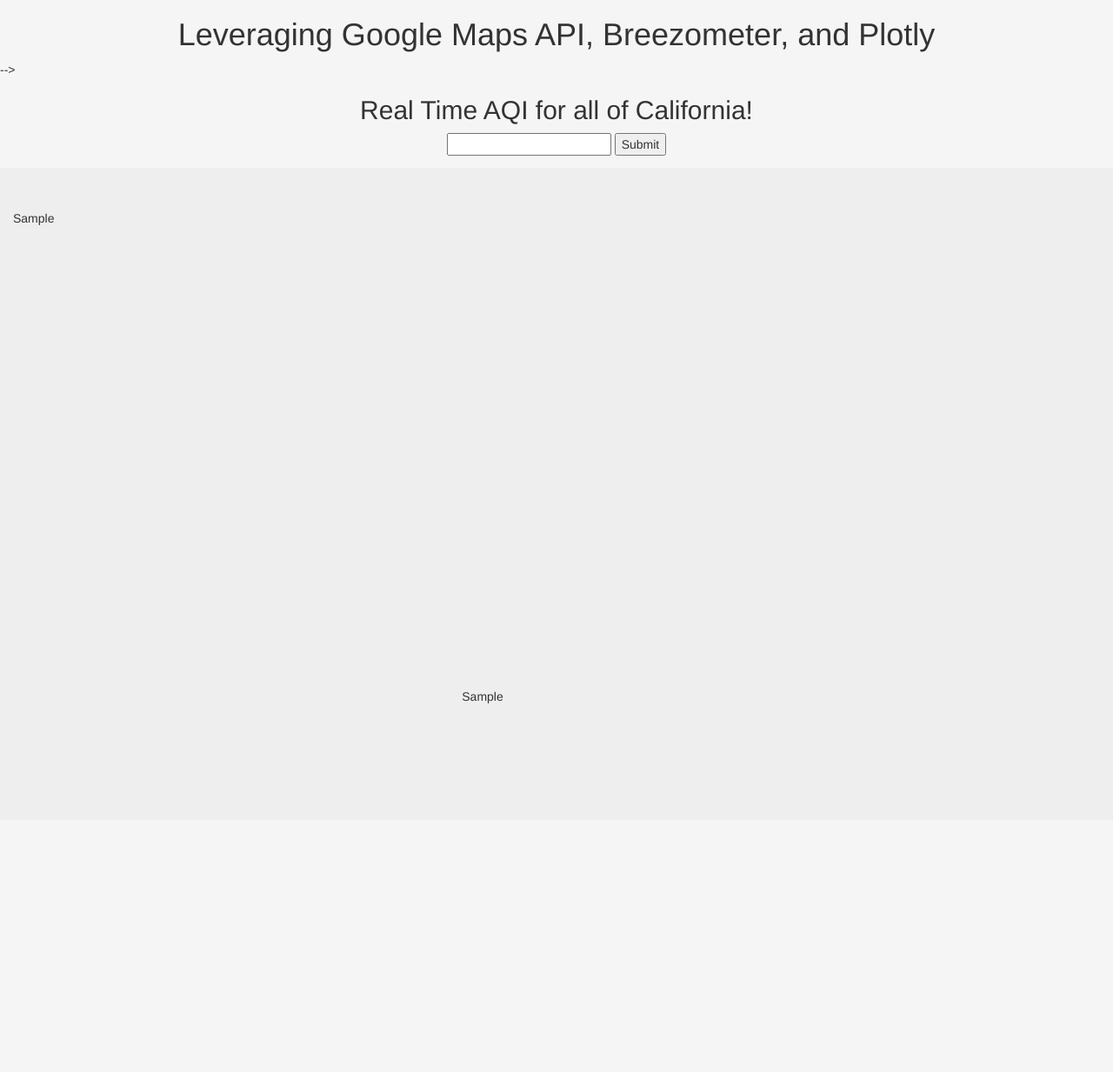
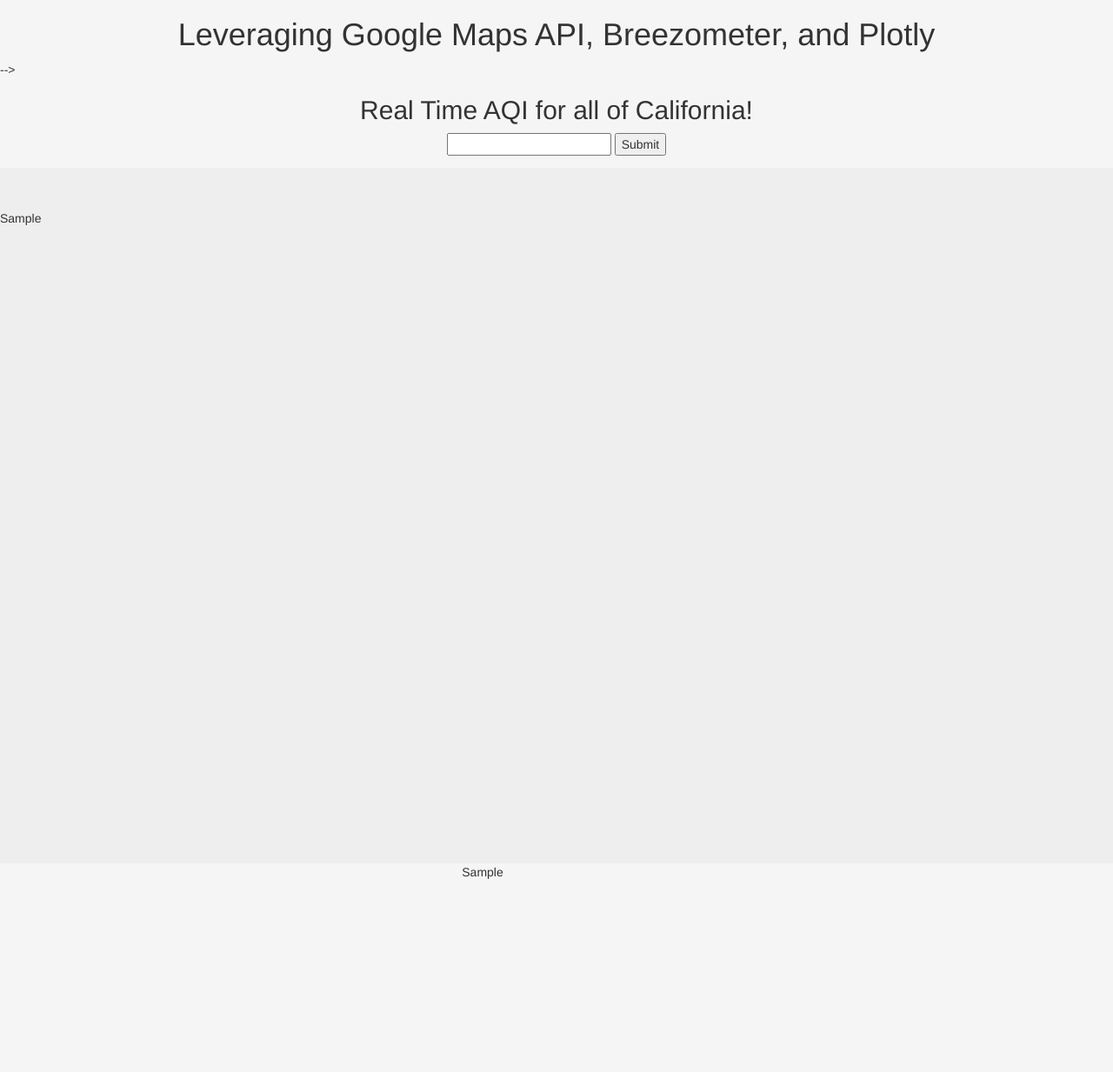
Before and after one commit to ralfsantacruz/CA-Weather-Dashboard, a Flask app: template open_weather/templates/index.html in a window 1280 px wide. Shown: the top 1233 px of the page at 87% size. Run offline with Flask 2, Linux system fonts and the light colour scheme; the template is opened without the code that fills it: most values are stand-ins (such as "Sample title", 1, 10 or a date in 2020); parts of the project's set-up code (start-up, migrations or seed data) failed here and were passed over; some libraries are stand-ins or nearby versions.

Commit message:
prototype map on web app

```diff
--- a/open_weather/app.py
+++ b/open_weather/app.py
@@ -1,4 +1,4 @@
-from flask import Flask, render_template, request
+from flask import Flask, render_template, request, Markup
 from graph_gen import generate_plot
 from map_gen import generate_scattermap
 
@@ -17,7 +17,7 @@ def home():
 
     if request.method == 'GET':
         df = pd.read_sql_query(query, engine).set_index('index')
-        map_html = generate_scattermap(df)
+        map_html = Markup(generate_scattermap(df))
         # plot_html = generate_plot("san francisco")
     else:
         # text = request.form['text']
--- a/open_weather/map_gen.py
+++ b/open_weather/map_gen.py
@@ -24,7 +24,6 @@ def check_col(df,col):
     size = df[col]
     colorscale = 'Jet'
     reversescale=False
-    name = col.title()
 
     if col == 'rain':
         string = "{}<br>Value: {}mm"
@@ -34,7 +33,6 @@ def check_col(df,col):
 
     elif col == 'wind_speed':
         string = "{}<br>Value: {}m/s"
-        name = name.replace("_"," ")
 
     elif col == 'temperature':
         string = "{}<br>Value: {}\u00b0C"
@@ -48,7 +46,7 @@ def check_col(df,col):
     elif col == 'pressure':
         string = "{}<br>Value: {}hPa"
         size = df[col]/100
-        colorscale='YlGnBu'
+        colorscale='Viridis'
 
     elif col == 'aqi':
         string = "{}<br>Value: {} mW/m\u00b2<br>{}<br>Dominant pollutant: {}"
--- a/open_weather/templates/index.html
+++ b/open_weather/templates/index.html
@@ -14,14 +14,21 @@
                 <input type="submit">
             </form>
 
-<div class="jumbotron" style="height :750px">
+<!-- <div class="jumbotron" style="height :750px">
     <div class="row">
-      <div class="col-sm-12" style="height: 550px;">
-          <div class="col-sm-12">
+      <div class="col-sm-12">
+          <div class="col-sm-12" style="padding: 0%; margin-top: 0 ; margin-bottom: 0">
          {{map_html | safe}}
       </div>
     </div>
+  </div> -->
+
+  <div class="jumbotron" style="height :100%; margin-top: 0px; margin-bottom: 0px">
+         {{map_html}}
+      </div>
+    </div>
   </div>
+
   <div class="container" style="text-align:center">
     <div class="row">
       <div class="col-sm-12" style="width:1000px; height: 550px;">
```
Also changed, not shown: 1 other file.
